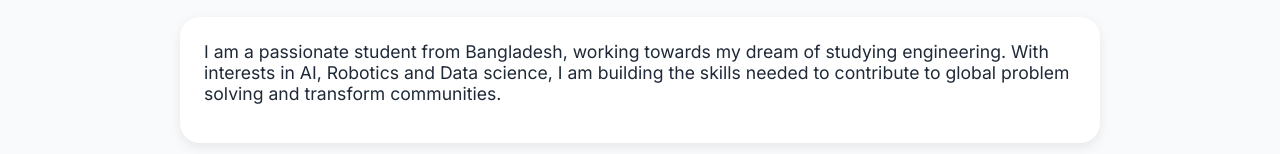
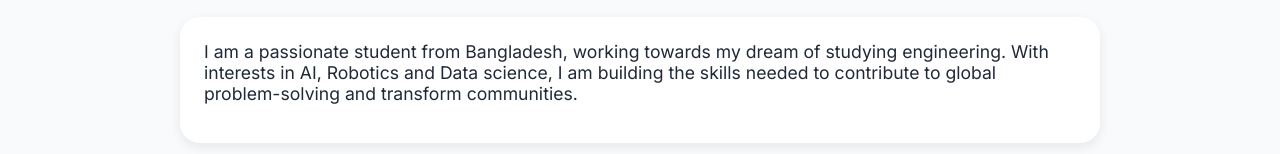
Before and after one commit to fuadarnob/Github-Portfolio-, a plain HTML site: page index.html in a window 1280 px wide. Shown: the part 410-564 px from the top of the page. Drawn offline with Linux system fonts and the light colour scheme.

Commit message:
Update index.html

```diff
--- a/index.html
+++ b/index.html
@@ -200,7 +200,7 @@ footer {
     </header><section id="about">
   <h2>About Me</h2>
   <div class="card">
-    <p> I am a passionate student from Bangladesh, working towards my dream of studying engineering. With interests in AI, Robotics and Data science, I am building the skills needed to contribute to global problem solving and transform communities. </p>
+    <p> I am a passionate student from Bangladesh, working towards my dream of studying engineering. With interests in AI, Robotics and Data science, I am building the skills needed to contribute to global problem-solving and transform communities. </p>
   </div>
 </section>
 
```
